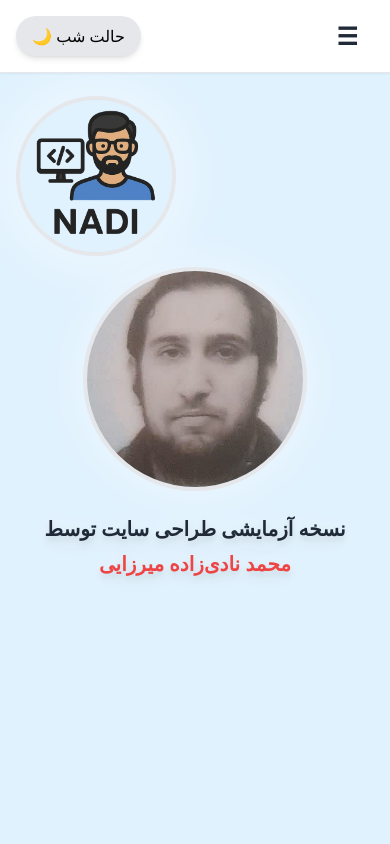
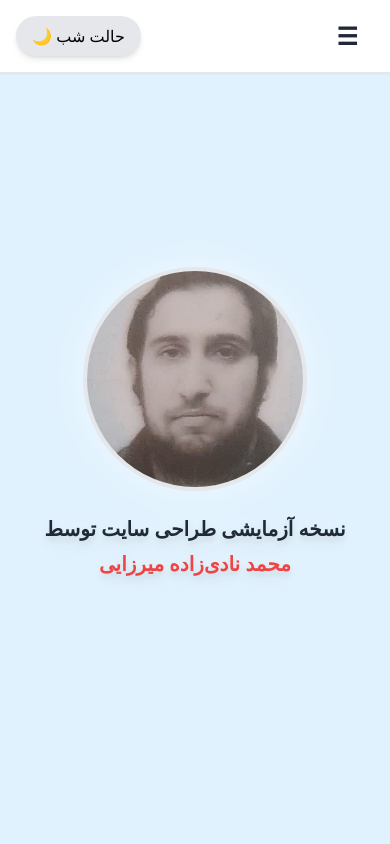
Before and after one commit to mnzm71/portfolio, a React (Vite) app: page / in a window 390 px wide. Shown: the top 844 px of the page. Built offline with nearby package versions, Linux system fonts and the light colour scheme.

Commit message:
hide r icon in mobile

```diff
--- a/src/components/ThemeToggle.jsx
+++ b/src/components/ThemeToggle.jsx
@@ -58,13 +58,18 @@ export default function ThemeToggle() {
 
             {/* بنر ثابت سمت چپ بالا (حالت تاریک: نور ماه) */}
             <div
-                className={`fixed top-24 left-4 w-40 h-40 sm:w-48 sm:h-48 rounded-full overflow-hidden border-4 border-[conic-gradient(from_0deg,_#ffb300,_#ff005c,_#7a00ff,_#00ccff,_#00ff88,_#ffb300)] shadow-[0_0_50px_15px_rgba(255,255,255,0.4)] z-20 transition-colors duration-500 ${theme === "dark"
-                    ? "bg-gray-200/20 backdrop-blur-md" // نور ماه ملایم و شفاف
-                    : "bg-transparent"
-                    }`}
+                className={`hidden sm:block fixed top-24 left-4 w-40 h-40 sm:w-48 sm:h-48 rounded-full overflow-hidden border-4
+  border-[conic-gradient(from_0deg,_#ffb300,_#ff005c,_#7a00ff,_#00ccff,_#00ff88,_#ffb300)]
+  shadow-[0_0_50px_15px_rgba(255,255,255,0.4)] z-20 transition-colors duration-500
+  ${theme === "dark" ? "bg-gray-200/20 backdrop-blur-md" : "bg-transparent"}`}
             >
-                <img src="/icon.png" alt="بنر ثابت" className="w-full h-full object-cover" />
+                <img
+                    src="/icon.png"
+                    alt="بنر ثابت"
+                    className="w-full h-full object-cover"
+                />
             </div>
+
 
 
             {/* کانتینر مرکزی: بنر وسط و متن */}
```
